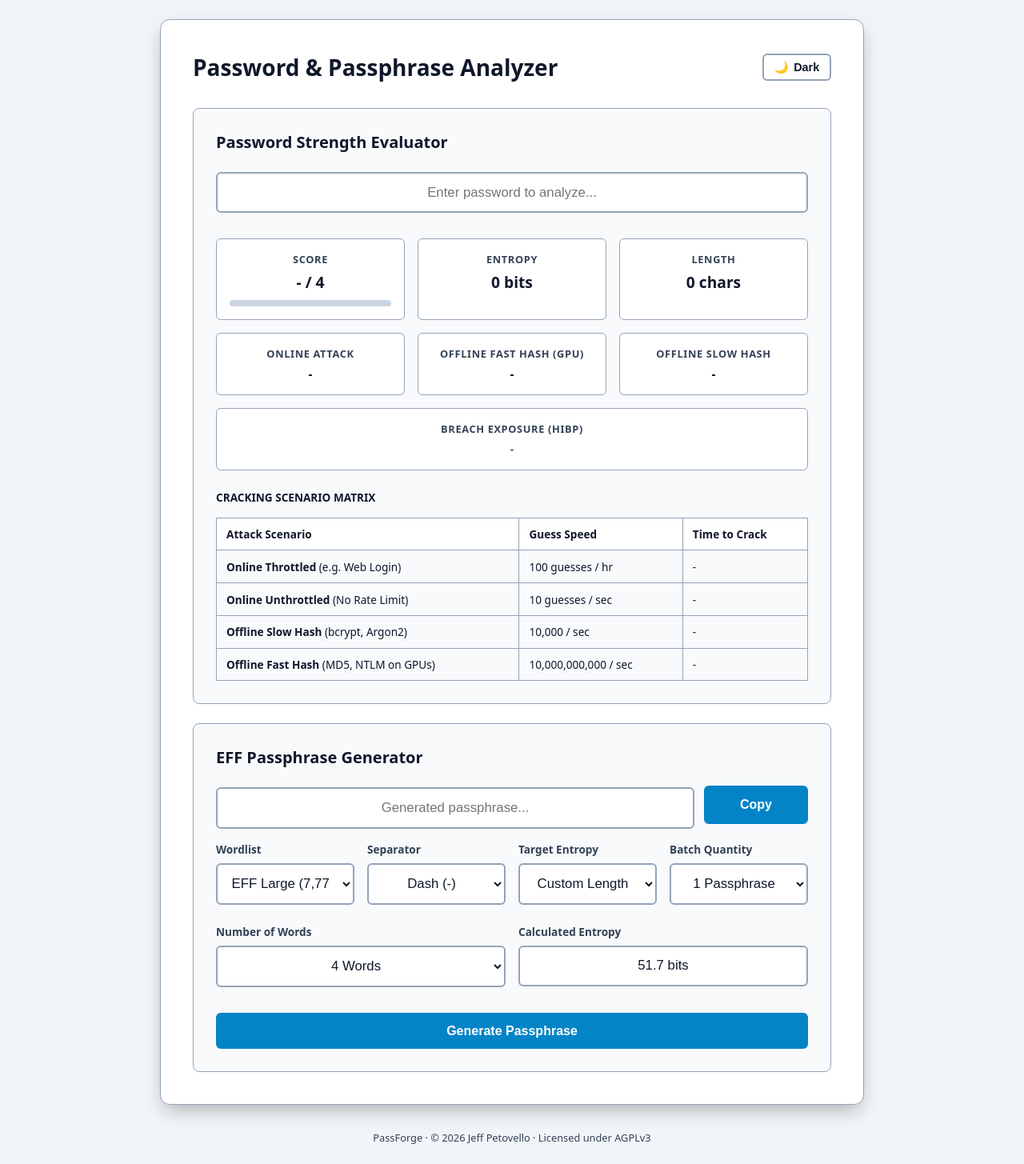
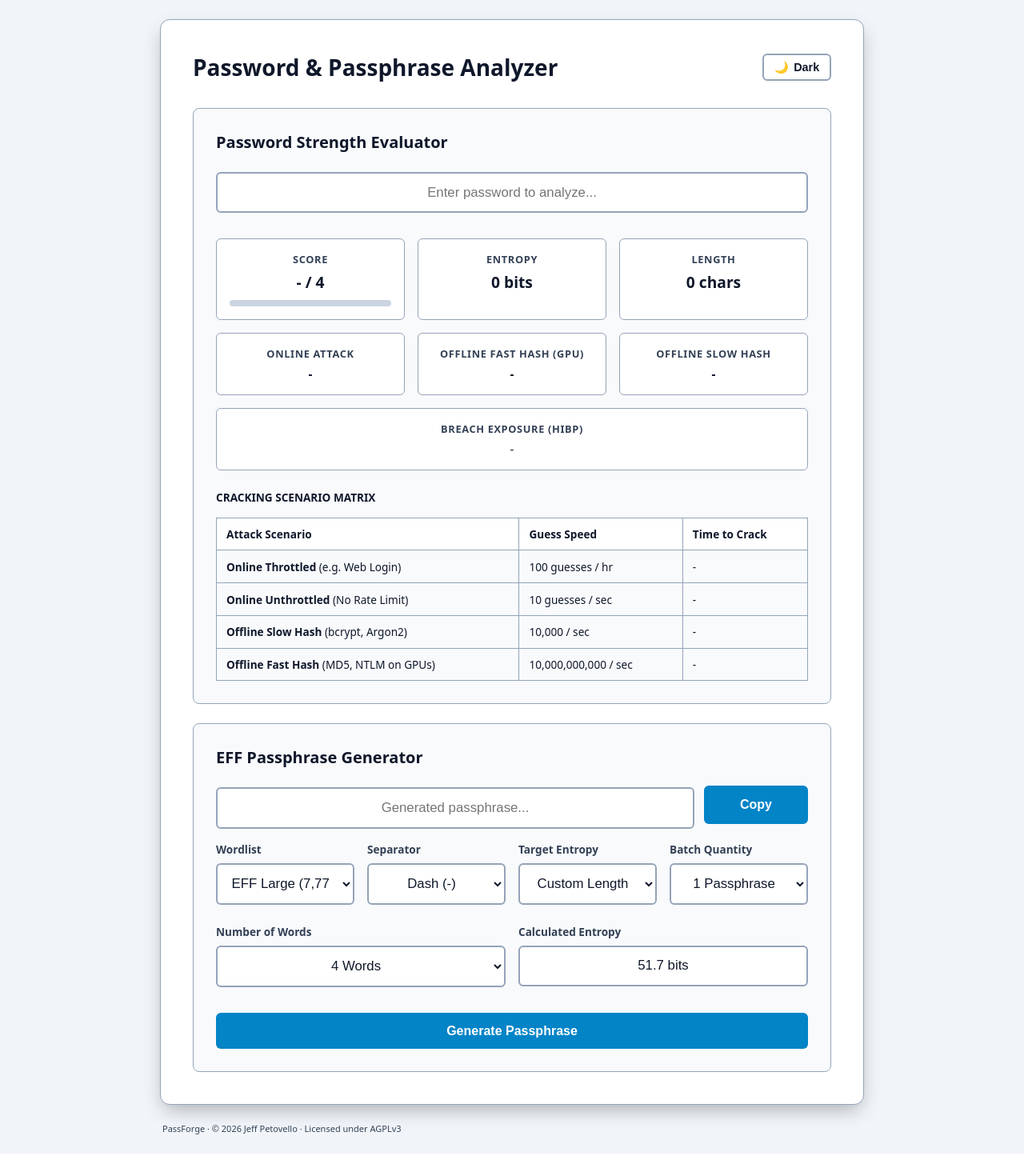
Before and after one commit to JPetovello/PassForge, a Flask app: page / in a window 1280 px wide. Shown: the whole page at 80% size. Run offline with Flask 3, Linux system fonts and the light colour scheme.

Commit message:
Match footer layout to page container

```diff
--- a/templates/index.html
+++ b/templates/index.html
@@ -89,6 +89,12 @@
             background-color: var(--bg-body);
             color: var(--text-primary);
             transition: background-color 0.2s ease, color 0.2s ease;
+            box-sizing: border-box;
+        }
+
+        .page-container {
+            width: 100%;
+            max-width: 880px;
             box-sizing: border-box;
         }
 
@@ -351,6 +357,7 @@
     </style>
 </head>
 <body>
+    <div class="page-container">
     <main>
         <div class="header-row">
             <h1>Password &amp; Passphrase Analyzer</h1>
@@ -535,11 +542,13 @@
 
             <button type="button" id="generateBtn" style="margin-top: 1rem; margin-bottom: 0;"{% if large_wordlist_size == 0 and short_wordlist_size == 0 %} disabled{% endif %}>Generate Passphrase</button>
         </div>
+
     </main>
 
-    <footer style="margin-top: 2rem; font-size: 0.80rem; color: var(--text-muted);">
+    <footer style="padding: 22px 3px 0; font-size: 11px; color: var(--text-muted); text-align: left;">
         PassForge · © 2026 Jeff Petovello · Licensed under AGPLv3
     </footer>
+    </div>
 
     <!-- Service Worker Registration -->
     <script>
```
